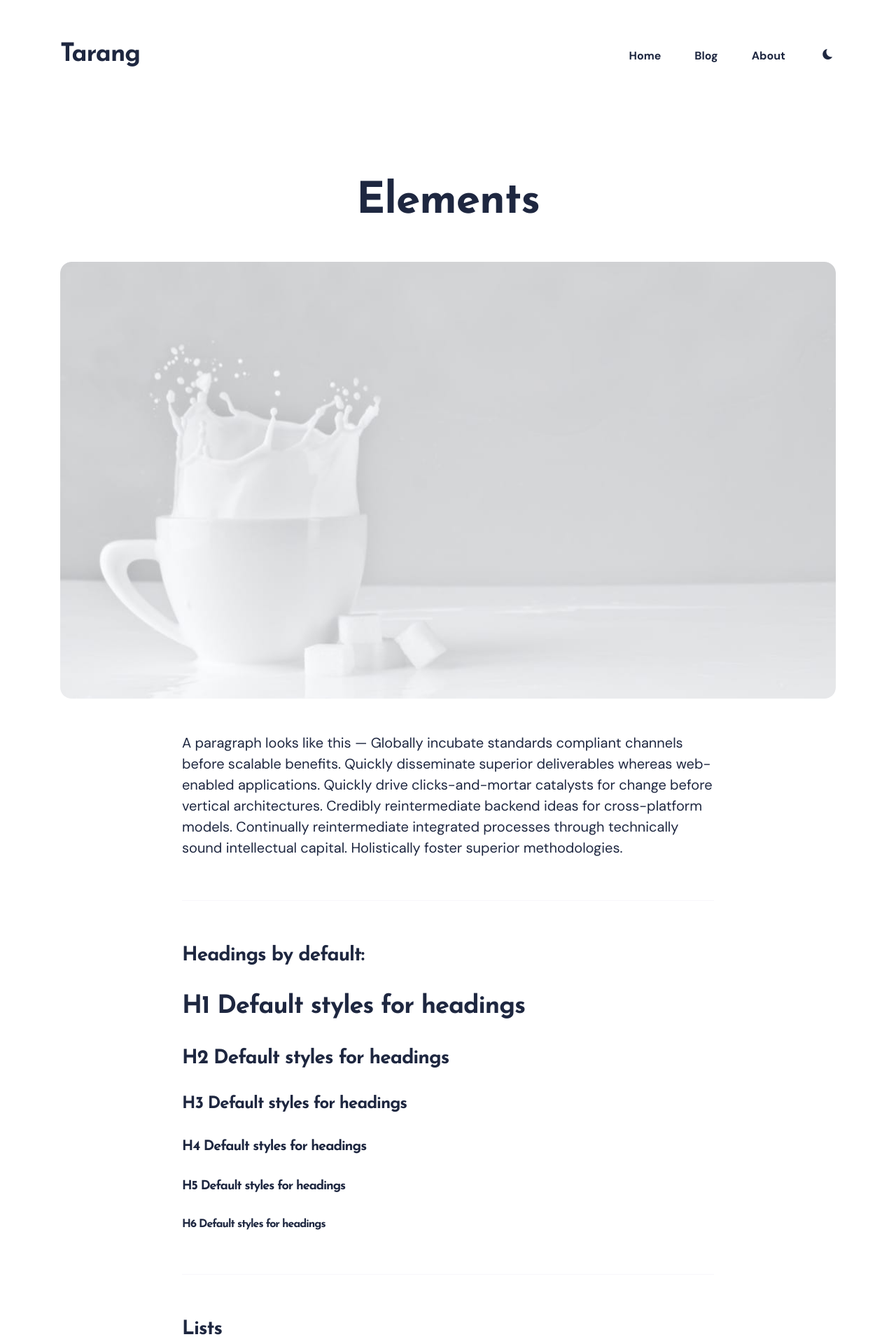
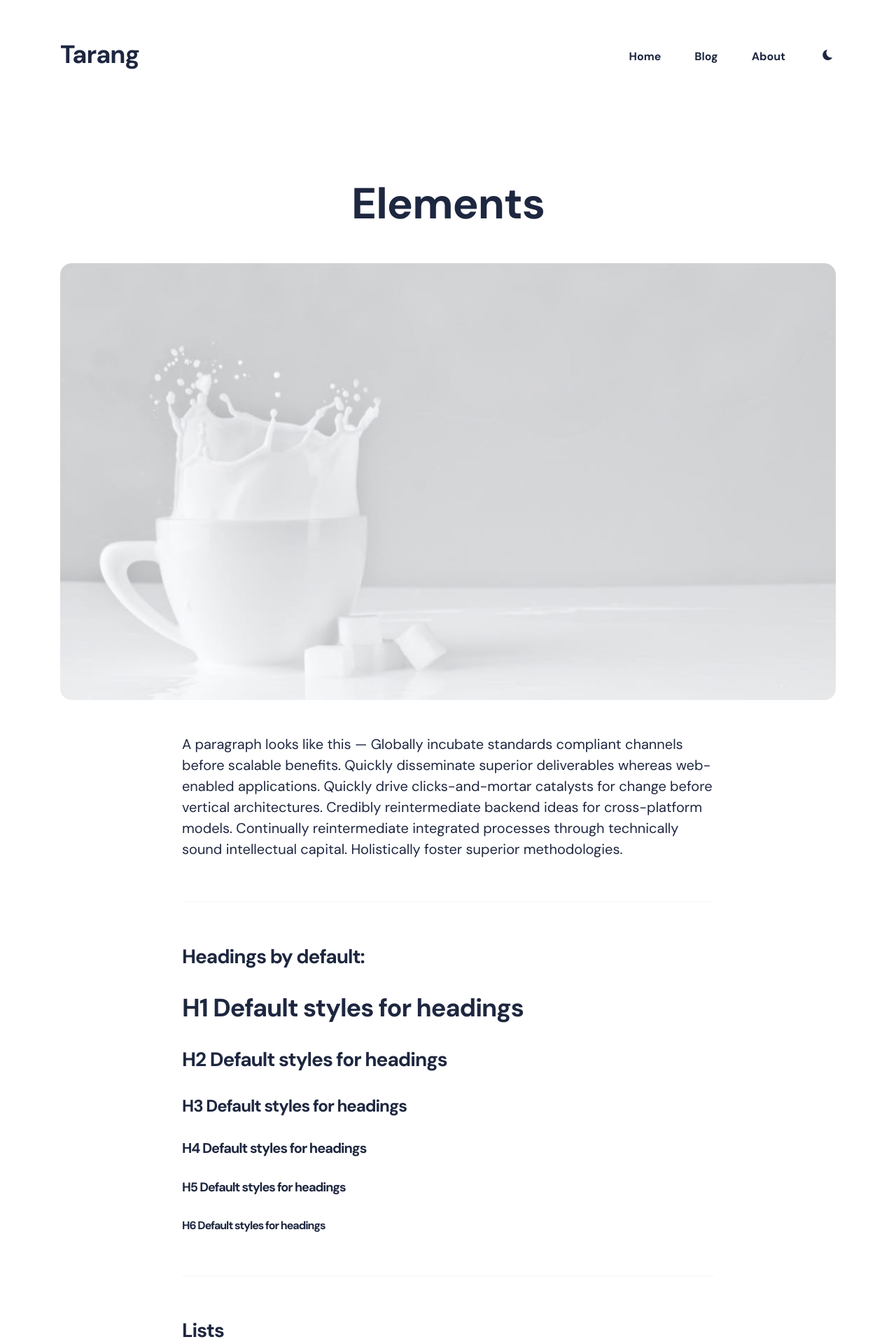
Before and after one commit to tarangpatel/whatilove, a Jekyll site: the page built from _pages/elements.md, in a window 1280 px wide. Shown: the top 1920 px of the page at 70% size. Built offline with Jekyll 4.4.1, drawn with Linux system fonts in a browser that asks for light colours; nearby versions of some CDN libraries.

Commit message:
Update _variables.scss
update heading font

```diff
--- a/_sass/0-settings/_variables.scss
+++ b/_sass/0-settings/_variables.scss
@@ -24,7 +24,7 @@
 
 // Headings
 $heading-font-weight: 700;
-$heading-font-family: 'Josefin Sans', Helvetica Neue, Helvetica, Arial, sans-serif;
+$heading-font-family: 'DM Sans', Helvetica Neue, Helvetica, Arial, sans-serif;
 
 $font-size-h1:  36px;
 $font-size-h2:  28px;
```
